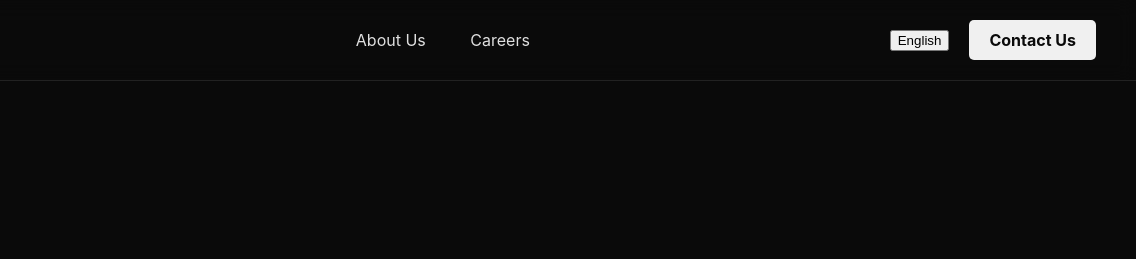
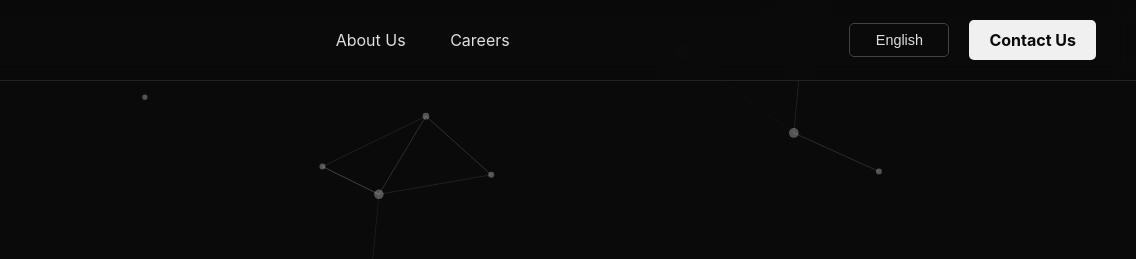
Before and after one commit to HEIN-TECH/company-website, a plain HTML site: page index.html in a window 1280 px wide. Shown: the top 259 px of the page, 144-1280 px from the left. Drawn offline with nearby package versions, Linux system fonts and the light colour scheme.

Commit message:
feat: 背景添加动画元素

```diff
--- a/index.html
+++ b/index.html
@@ -8,6 +8,7 @@
     <link rel="stylesheet" href="style.css">
 </head>
 <body>
+    <div id="particles-bg"></div>
 
     <header class="header">
         <div class="header-container">
@@ -120,5 +121,7 @@
 
     <script src="translations.js"></script>
     <script src="script.js"></script>
+    <script src="https://cdn.jsdelivr.net/npm/tsparticles@2/tsparticles.bundle.min.js"></script>
+    <script src="particles-config.js"></script>
 </body>
 </html>
--- /dev/null
+++ b/particles-config.js
@@ -0,0 +1,67 @@
+document.addEventListener('DOMContentLoaded', () => {
+    tsParticles.load("particles-bg", {
+        fpsLimit: 60,
+        interactivity: {
+            events: {
+                onHover: {
+                    enable: true,
+                    mode: "grab",
+                },
+                onClick: {
+                    enable: true,
+                    mode: "push",
+                },
+            },
+            modes: {
+                grab: {
+                    distance: 140,
+                    links: {
+                        opacity: 1,
+                    },
+                },
+                push: {
+                    quantity: 4,
+                },
+            },
+        },
+        particles: {
+            color: {
+                value: "#ffffff",
+            },
+            links: {
+                color: "#ffffff",
+                distance: 150,
+                enable: true,
+                opacity: 0.2,
+                width: 1,
+            },
+            collisions: {
+                enable: true,
+            },
+            move: {
+                direction: "none",
+                enable: true,
+                outModes: "bounce",
+                random: false,
+                speed: 1,
+                straight: false,
+            },
+            number: {
+                density: {
+                    enable: true,
+                },
+                value: 80,
+            },
+            opacity: {
+                value: 0.3,
+            },
+            shape: {
+                type: "circle",
+            },
+            size: {
+                value: { min: 1, max: 5 },
+            },
+        },
+        detectRetina: true,
+    });
+});
--- a/script.js
+++ b/script.js
@@ -48,24 +48,15 @@ document.addEventListener('DOMContentLoaded', () => {
         langOptions.style.display = 'none';
     };
 
-    // Toggle dropdown
-    langSelectorBtn.addEventListener('click', (e) => {
-        e.stopPropagation();
-        langOptions.style.display = langOptions.style.display === 'block' ? 'none' : 'block';
-    });
-
     // Handle language selection
     langOptions.addEventListener('click', (e) => {
         if (e.target.tagName === 'A') {
             e.preventDefault();
             const selectedLang = e.target.getAttribute('data-lang');
             setLanguage(selectedLang);
+            // After selection, force the button to lose focus to avoid weird states
+            langSelectorBtn.blur();
         }
-    });
-
-    // Hide dropdown when clicking outside
-    document.addEventListener('click', () => {
-        langOptions.style.display = 'none';
     });
 
     // --- Initial Language Setup ---
--- a/style.css
+++ b/style.css
@@ -6,6 +6,16 @@ body {
     margin: 0;
     padding-top: 80px; /* Space for the fixed header */
     overflow-x: hidden; /* Prevent horizontal scroll */
+}
+
+/* Particles Background */
+#particles-bg {
+    position: fixed;
+    top: 0;
+    left: 0;
+    width: 100%;
+    height: 100%;
+    z-index: -1;
 }
 
 /* Animation */
@@ -346,3 +356,72 @@ body {
         text-align: center;
     }
 }
+
+/* Language Selector */
+.language-selector {
+    position: relative;
+    z-index: 1001; /* Ensure it's above other header content */
+}
+
+.lang-menu {
+    position: relative;
+}
+
+.lang-menu button {
+    background: none;
+    border: 1px solid #444;
+    color: #e0e0e0;
+    padding: 8px 12px;
+    border-radius: 5px;
+    cursor: pointer;
+    transition: background-color 0.3s ease;
+    font-size: 0.9em;
+    min-width: 100px;
+}
+
+.lang-options {
+    display: none;
+    opacity: 0;
+    visibility: hidden;
+    position: absolute;
+    top: 100%;
+    right: 0;
+    margin-top: 10px;
+    background-color: #1c1c1c;
+    border: 1px solid #333;
+    border-radius: 5px;
+    box-shadow: 0 8px 25px rgba(0,0,0,0.3);
+    list-style: none;
+    padding: 5px 0;
+    min-width: 120px;
+    overflow: hidden;
+    transform: translateY(10px);
+    transition: opacity 0.2s ease, transform 0.2s ease, visibility 0.2s;
+}
+
+.lang-menu:hover .lang-options {
+    display: block;
+    opacity: 1;
+    visibility: visible;
+    transform: translateY(0);
+}
+
+.lang-options a {
+    color: #c0c0c0;
+    padding: 10px 15px;
+    text-decoration: none;
+    display: block;
+    transition: background-color 0.2s ease, color 0.2s ease;
+    font-size: 0.9em;
+}
+
+.lang-options a:hover {
+    background-color: #3a3a3a;
+    color: #ffffff;
+}
+
+.lang-options a.active {
+    font-weight: bold;
+    color: #ffffff;
+    background-color: #4a4a4a;
+}
```
